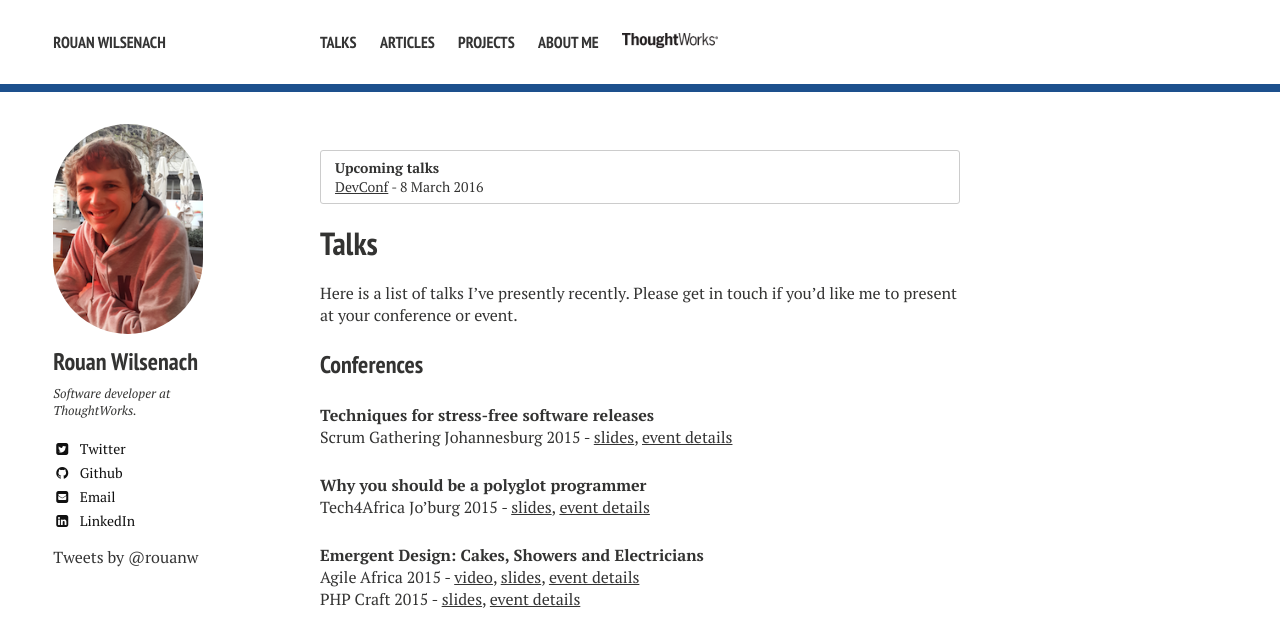
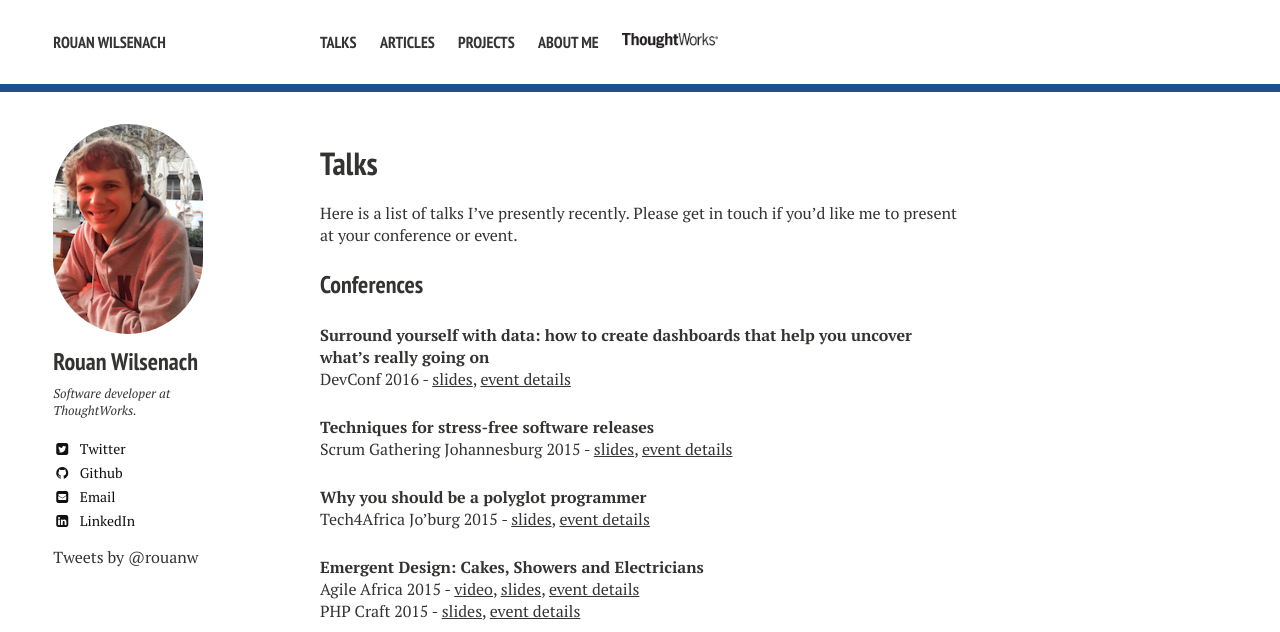
Before and after one commit to rouanw/rouanw.github.io, a Jekyll site: the page built from talks/index.md, in a window 1280 px wide and 900 px high, cut to the strip 0-632 px from the top of the window. Built offline with Jekyll 4.4.1, drawn with Linux system fonts in a browser that asks for light colours; nearby versions of some CDN libraries; some web fonts are replaced; comment, search, counter and statistics services are not loaded.

Commit message:
added dashboard talk

```diff
--- a/talks/index.md
+++ b/talks/index.md
@@ -5,15 +5,14 @@ tags: [Rouan, Wilsenach, ThoughtWorks, agile, software, developer, development,
 share: false
 ---
 
-{: .notice}
-__Upcoming talks__
-[DevConf](http://www.devconf.co.za/) - 8 March 2016
-
 # Talks
 
 Here is a list of talks I've presently recently. Please get in touch if you'd like me to present at your conference or event.
 
 ### Conferences
+
+__Surround yourself with data: how to create dashboards that help you uncover what's really going on__
+DevConf 2016 - [slides](http://www.slideshare.net/rouanw/dashboards-using-data-to-find-out-whats-really-going-on), [event details](http://www.devconf.co.za/)
 
 __Techniques for stress-free software releases__
 Scrum Gathering Johannesburg 2015 - [slides](http://www.slideshare.net/rouanw/techniques-for-stress-free-software-releases), [event details](http://sugsa.org.za/scrum-gathering-south-africa-2015/speakers/rouan-wilsenach-heroes-need-sleep-too-techniques-for-stress-free-software-releases/)
```
